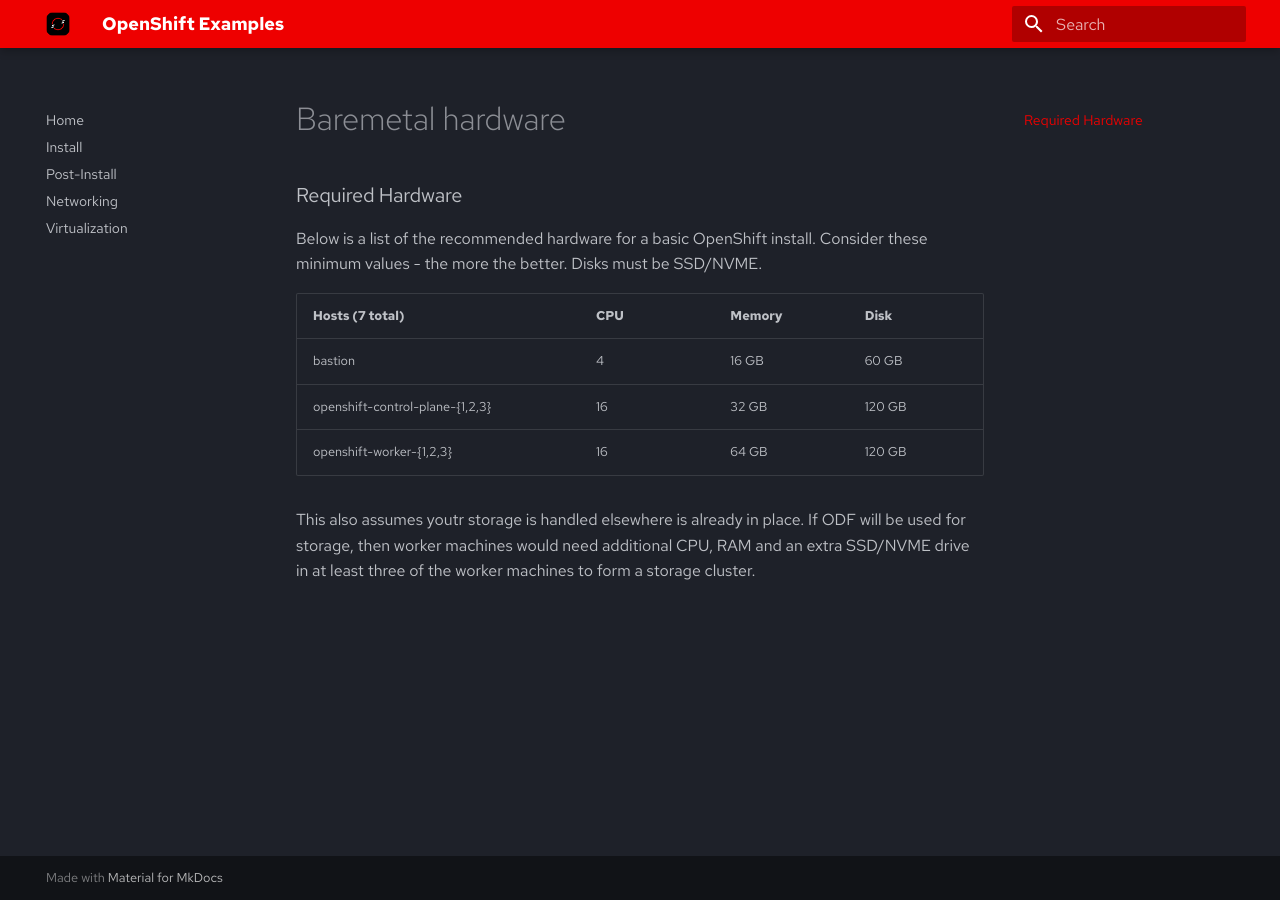
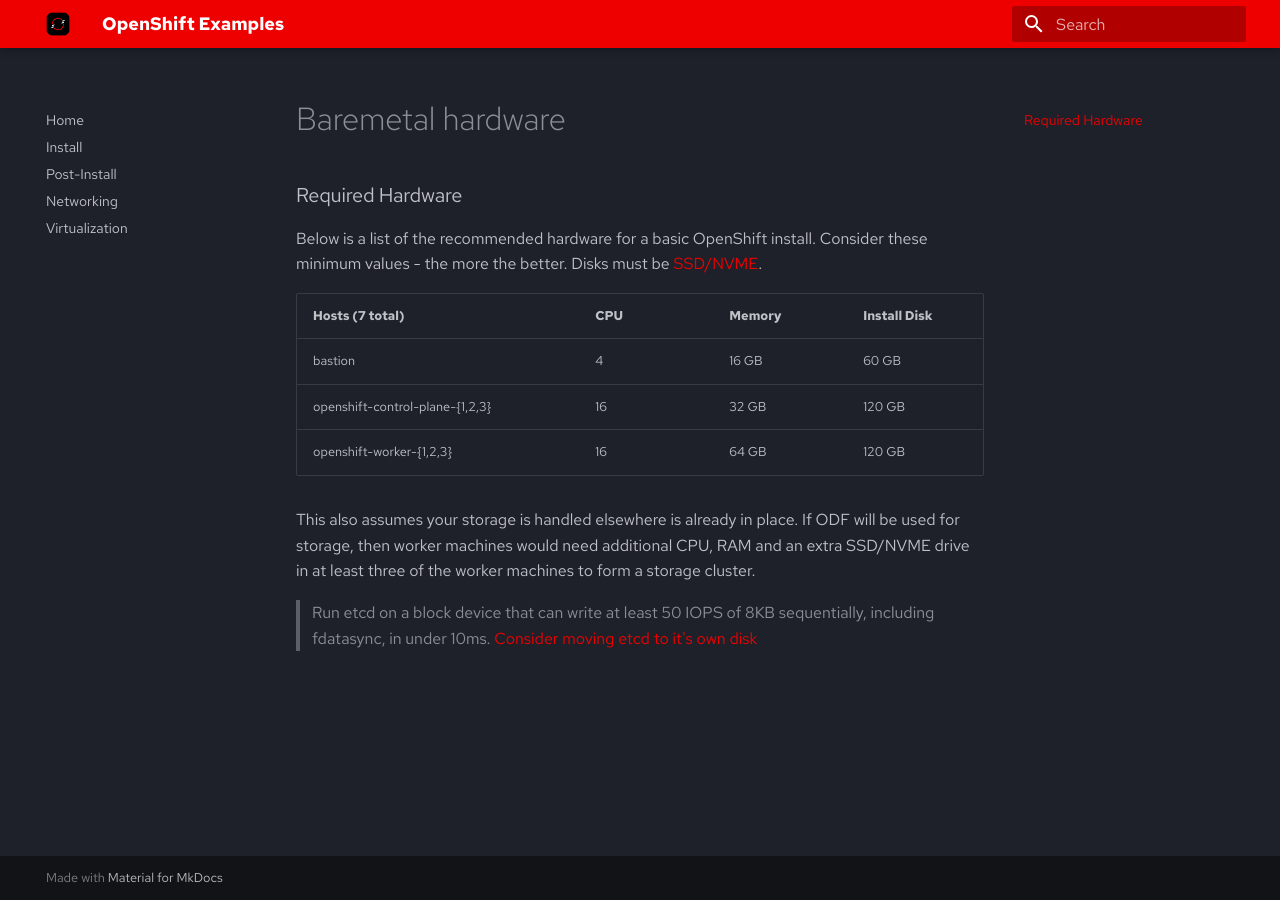
Before and after one commit to openshift-tigerteam/openshift-examples, an MkDocs documentation site: the page built from docs/install/baremetal_hardware.md, in a window 1280 px wide. Built offline with MkDocs 1.6.1 and Material for MkDocs 9.7.7, drawn with Linux system fonts in a browser that asks for light colours.

Commit message:
added disk notes

```diff
--- a/docs/install/baremetal_hardware.md
+++ b/docs/install/baremetal_hardware.md
@@ -1,11 +1,14 @@
 ### Required Hardware
 
-Below is a list of the recommended hardware for a basic OpenShift install. Consider these minimum values - the more the better. Disks must be SSD/NVME.
+Below is a list of the recommended hardware for a basic OpenShift install. Consider these minimum values - the more the better. Disks must be [SSD/NVME](https://docs.redhat.com/en/documentation/openshift_container_platform/latest/html-single/etcd/index#recommended-etcd-practices_etcd-practices).
 
-| Hosts (7 total)                   | CPU   | Memory    | Disk      |
-| ---                               | ---   | ---       | ---       |
-| bastion                           | 4     | 16 GB     | 60 GB     |
-| openshift-control-plane-{1,2,3}   | 16    | 32 GB     | 120 GB    |
-| openshift-worker-{1,2,3}          | 16    | 64 GB     | 120 GB    |
+| Hosts (7 total)                   | CPU   | Memory    | Install Disk  |
+| ---                               | ---   | ---       | ---           |
+| bastion                           | 4     | 16 GB     | 60 GB         |
+| openshift-control-plane-{1,2,3}   | 16    | 32 GB     | 120 GB        |
+| openshift-worker-{1,2,3}          | 16    | 64 GB     | 120 GB        |
 
-This also assumes youtr storage is handled elsewhere is already in place. If ODF will be used for storage, then worker machines would need additional CPU, RAM and an extra SSD/NVME drive in at least three of the worker machines to form a storage cluster.
+This also assumes your storage is handled elsewhere is already in place. If ODF will be used for storage, then worker machines would need additional CPU, RAM and an extra SSD/NVME drive in at least three of the worker machines to form a storage cluster.
+
+> Run etcd on a block device that can write at least 50 IOPS of 8KB sequentially, including fdatasync, in under 10ms.
+> [Consider moving etcd to it's own disk](https://docs.redhat.com/en/documentation/openshift_container_platform/latest/html-single/etcd/index#move-etcd-different-disk_etcd-performance)
```
